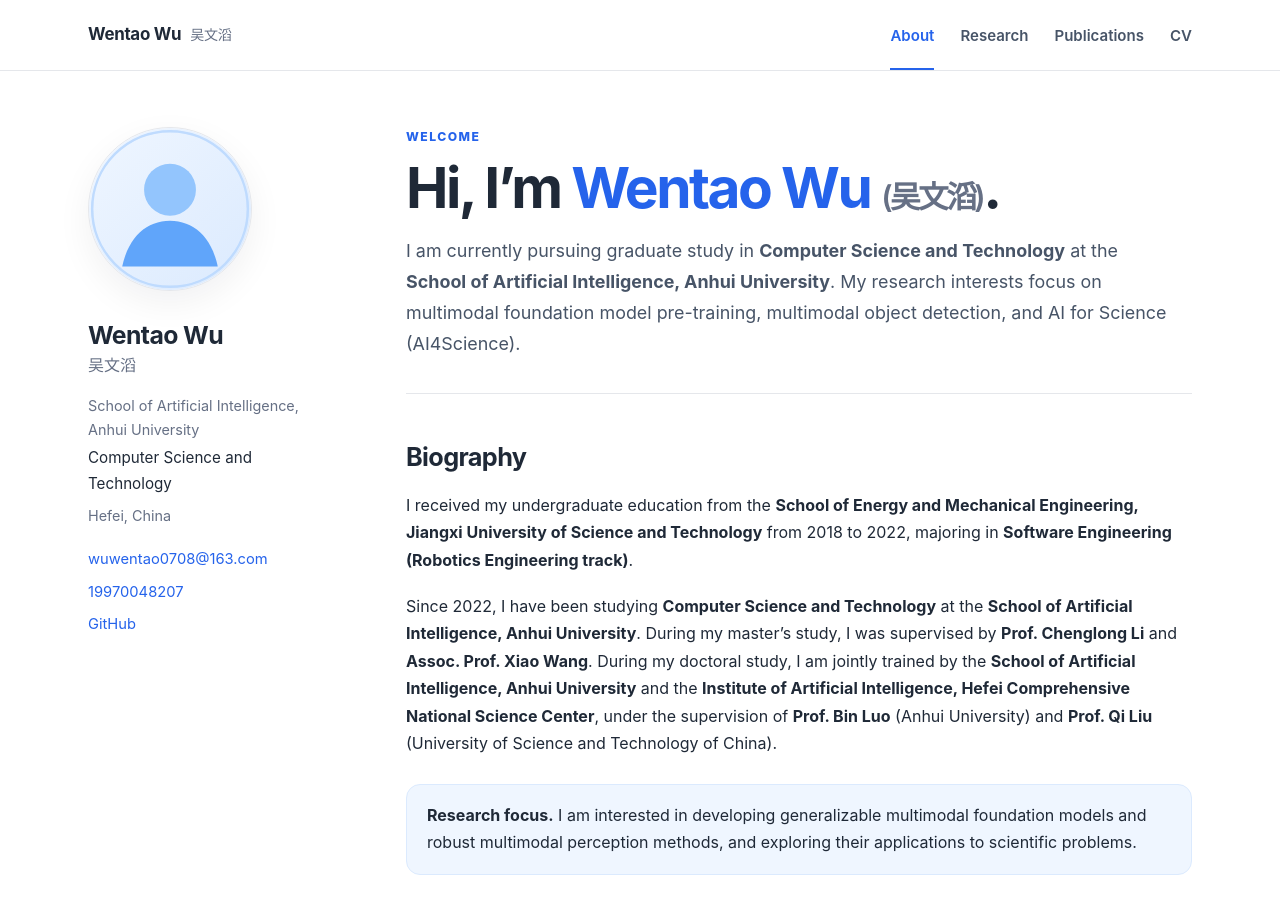
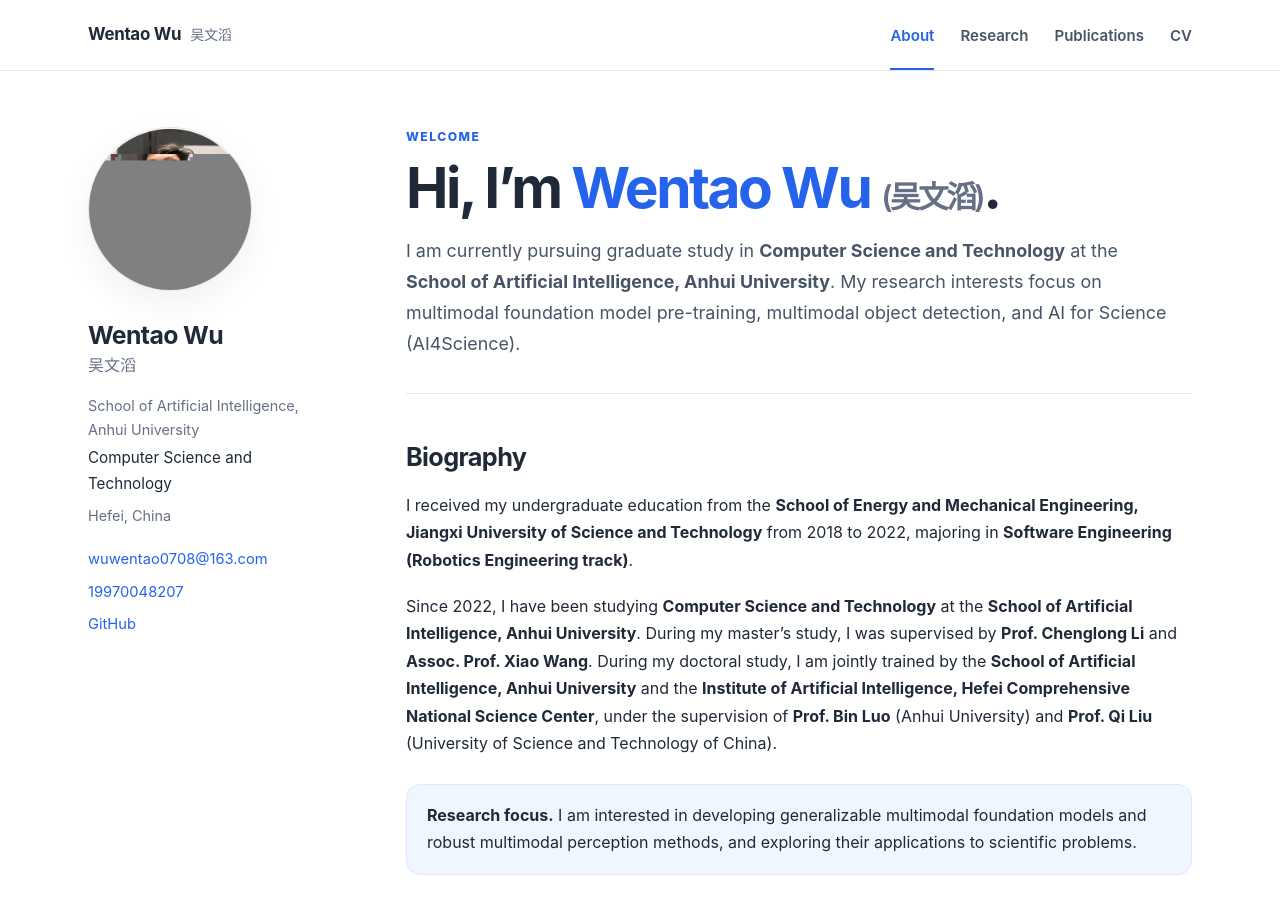
Before and after one commit to Vehicle-AHU/Vehicle-AHU.github.io, a Jekyll site: the page built from index.md, in a window 1280 px wide and 900 px high. Built offline with Jekyll 4.4.1, drawn with Linux system fonts in a browser that asks for light colours.

Commit message:
Use portrait photo and repository link

```diff
--- a/_config.yml
+++ b/_config.yml
@@ -10,7 +10,7 @@ repository: "Vehicle-AHU/Vehicle-AHU.github.io"
 
 # Author profile
 author:
-  avatar: "/images/profile.svg"
+  avatar: "/images/profile.jpg"
   name: "Wentao Wu"
   name_cn: "吴文滔"
   bio: "Computer Science and Technology"
@@ -18,7 +18,7 @@ author:
   location: "Hefei, China"
   email: "wuwentao0708@163.com"
   phone: "19970048207"
-  github: "https://github.com/Vehicle-AHU"
+  github: "https://github.com/Vehicle-AHU/Vehicle-AHU.github.io"
   googlescholar: "" # Add your Google Scholar URL
   orcid: "" # Add your ORCID URL
   linkedin: "" # Optional
```
